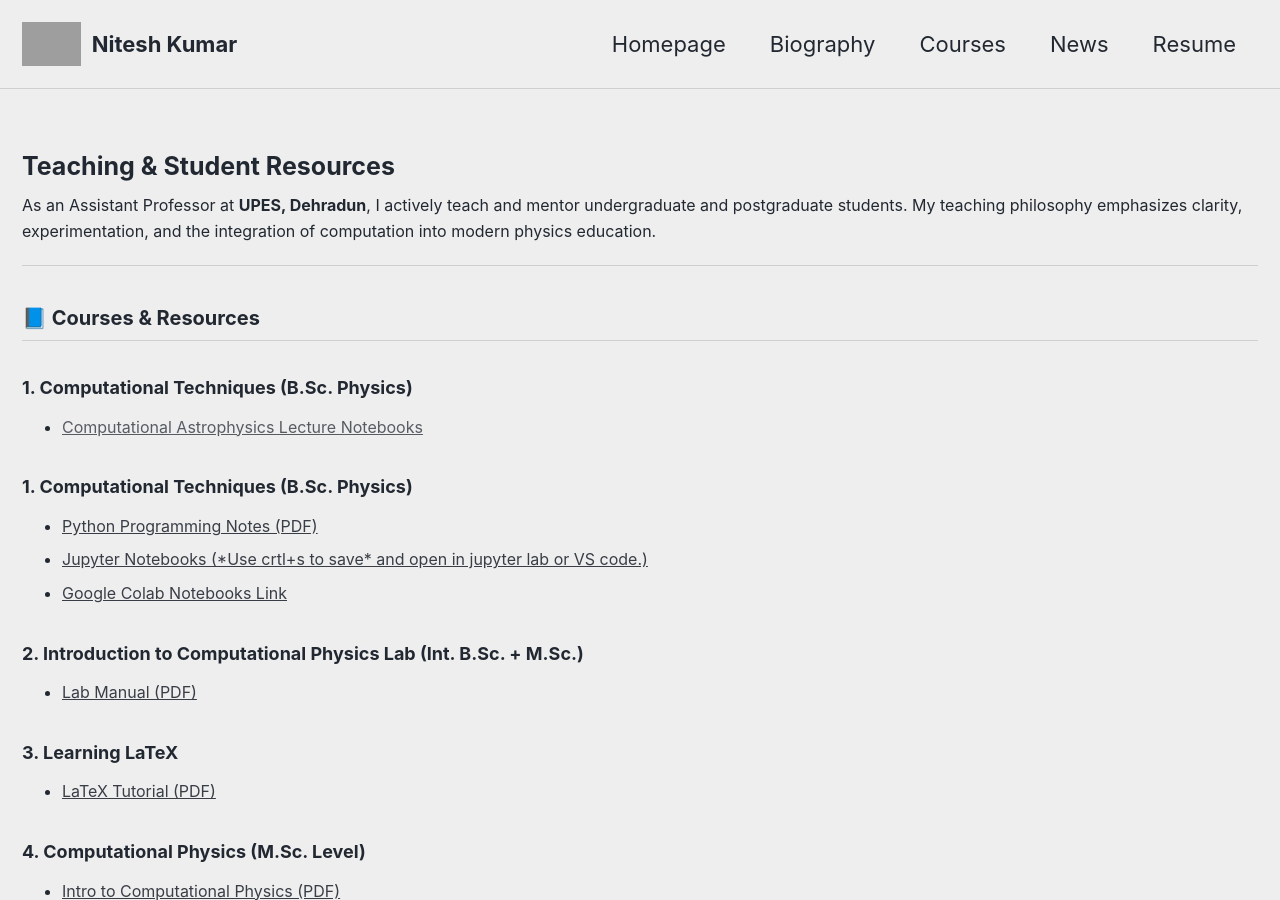
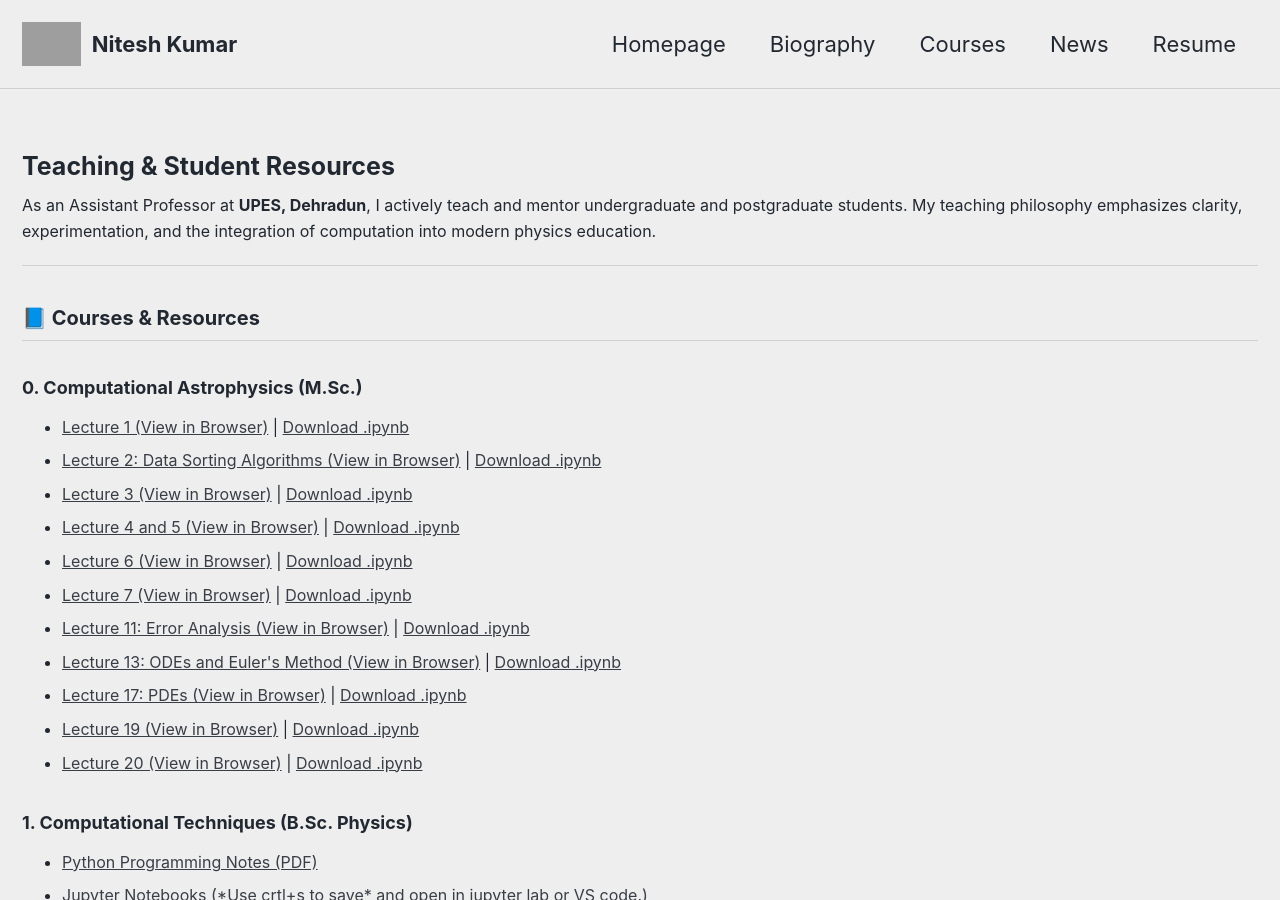
Before and after one commit to niteshchandra039/niteshchandra039.github.io, a Jekyll site: the page built from teaching.md, in a window 1280 px wide and 900 px high. Built offline with Jekyll 4.4.1, drawn with Linux system fonts in a browser that asks for light colours; cached includes are drawn as plain includes; grey boxes are pictures that could not be loaded.

Commit message:
added comp astro

```diff
--- a/teaching.md
+++ b/teaching.md
@@ -19,9 +19,19 @@ My teaching philosophy emphasizes clarity, experimentation, and the integration
 
 <h2>📘 Courses & Resources</h2>
 
-<h3>1. Computational Techniques (B.Sc. Physics)</h3>
+<h3>0. Computational Astrophysics (M.Sc.)</h3>
 <ul>
-  <li><a href="" target="_blank">Computational Astrophysics Lecture Notebooks</a></li>
+  <li><a href="https://nbviewer.org/github/niteshchandra039/niteshchandra039.github.io/blob/main/resources/computational_astrophysics/Computational%20Astrophysics%20-%20Lect%201.ipynb" target="_blank">Lecture 1 (View in Browser)</a> | <a href="/resources/computational_astrophysics/Computational%20Astrophysics%20-%20Lect%201.ipynb" target="_blank">Download .ipynb</a></li>
+  <li><a href="https://nbviewer.org/github/niteshchandra039/niteshchandra039.github.io/blob/main/resources/computational_astrophysics/Computational%20Astrophysics%20Lecture%202_%20Data%20Sorting%20Algorithms%20in%20Python.ipynb" target="_blank">Lecture 2: Data Sorting Algorithms (View in Browser)</a> | <a href="/resources/computational_astrophysics/Computational%20Astrophysics%20Lecture%202_%20Data%20Sorting%20Algorithms%20in%20Python.ipynb" target="_blank">Download .ipynb</a></li>
+  <li><a href="https://nbviewer.org/github/niteshchandra039/niteshchandra039.github.io/blob/main/resources/computational_astrophysics/Computational%20Astrophysics%20-%20Lecture%203.ipynb" target="_blank">Lecture 3 (View in Browser)</a> | <a href="/resources/computational_astrophysics/Computational%20Astrophysics%20-%20Lecture%203.ipynb" target="_blank">Download .ipynb</a></li>
+  <li><a href="https://nbviewer.org/github/niteshchandra039/niteshchandra039.github.io/blob/main/resources/computational_astrophysics/Computational%20Astrophysics%20-%20Lecture%204%20%26%205.ipynb" target="_blank">Lecture 4 and 5 (View in Browser)</a> | <a href="/resources/computational_astrophysics/Computational%20Astrophysics%20-%20Lecture%204%20%26%205.ipynb" target="_blank">Download .ipynb</a></li>
+  <li><a href="https://nbviewer.org/github/niteshchandra039/niteshchandra039.github.io/blob/main/resources/computational_astrophysics/Computational%20Astrophysics%20Lecture%206.ipynb" target="_blank">Lecture 6 (View in Browser)</a> | <a href="/resources/computational_astrophysics/Computational%20Astrophysics%20Lecture%206.ipynb" target="_blank">Download .ipynb</a></li>
+  <li><a href="https://nbviewer.org/github/niteshchandra039/niteshchandra039.github.io/blob/main/resources/computational_astrophysics/Computational%20Astrophysics%20Lecture%207.ipynb" target="_blank">Lecture 7 (View in Browser)</a> | <a href="/resources/computational_astrophysics/Computational%20Astrophysics%20Lecture%207.ipynb" target="_blank">Download .ipynb</a></li>
+  <li><a href="https://nbviewer.org/github/niteshchandra039/niteshchandra039.github.io/blob/main/resources/computational_astrophysics/Computational%20Astrophysics%20Lect%2011_%20Error%20Analysis.ipynb" target="_blank">Lecture 11: Error Analysis (View in Browser)</a> | <a href="/resources/computational_astrophysics/Computational%20Astrophysics%20Lect%2011_%20Error%20Analysis.ipynb" target="_blank">Download .ipynb</a></li>
+  <li><a href="https://nbviewer.org/github/niteshchandra039/niteshchandra039.github.io/blob/main/resources/computational_astrophysics/Computational%20Astrophysics%20Lect%2013_%20ODEs%20and%20Euler_s%20Method%20Lecture.ipynb" target="_blank">Lecture 13: ODEs and Euler's Method (View in Browser)</a> | <a href="/resources/computational_astrophysics/Computational%20Astrophysics%20Lect%2013_%20ODEs%20and%20Euler_s%20Method%20Lecture.ipynb" target="_blank">Download .ipynb</a></li>
+  <li><a href="https://nbviewer.org/github/niteshchandra039/niteshchandra039.github.io/blob/main/resources/computational_astrophysics/Computational_Astrophysics_lecture_17_PDE_.ipynb" target="_blank">Lecture 17: PDEs (View in Browser)</a> | <a href="/resources/computational_astrophysics/Computational_Astrophysics_lecture_17_PDE_.ipynb" target="_blank">Download .ipynb</a></li>
+  <li><a href="https://nbviewer.org/github/niteshchandra039/niteshchandra039.github.io/blob/main/resources/computational_astrophysics/Computational_Astrophysics_lecture_19.ipynb" target="_blank">Lecture 19 (View in Browser)</a> | <a href="/resources/computational_astrophysics/Computational_Astrophysics_lecture_19.ipynb" target="_blank">Download .ipynb</a></li>
+  <li><a href="https://nbviewer.org/github/niteshchandra039/niteshchandra039.github.io/blob/main/resources/computational_astrophysics/Computational_Astrophysics_lecture_20.ipynb" target="_blank">Lecture 20 (View in Browser)</a> | <a href="/resources/computational_astrophysics/Computational_Astrophysics_lecture_20.ipynb" target="_blank">Download .ipynb</a></li>
 </ul>
 
 <h3>1. Computational Techniques (B.Sc. Physics)</h3>
@@ -58,6 +68,8 @@ My teaching philosophy emphasizes clarity, experimentation, and the integration
 <ul>
   <li><a href="/resources/observational_astronomy_lab/Observational_Astronomy_Handbook.pdf" target="_blank">Lab Manual (PDF)</a></li>
 </ul>
+
+
 
 <p>
 Topics include numerical integration, solving differential equations, Monte Carlo simulations, and the use of <strong>Linux, Fortran, C++, Gnuplot</strong>, and <strong>LaTeX</strong>.
```
Also changed, not shown: 11 other files.
